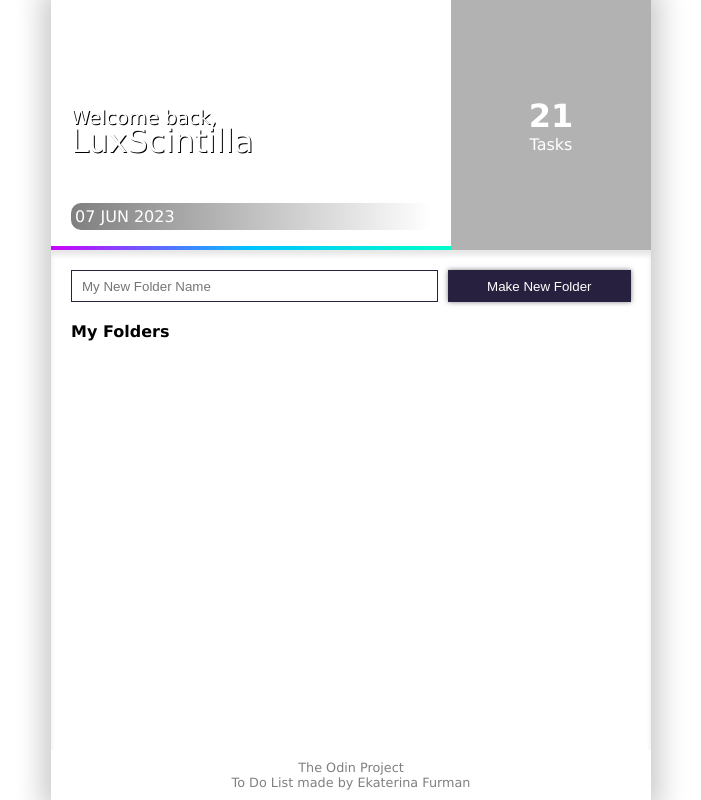
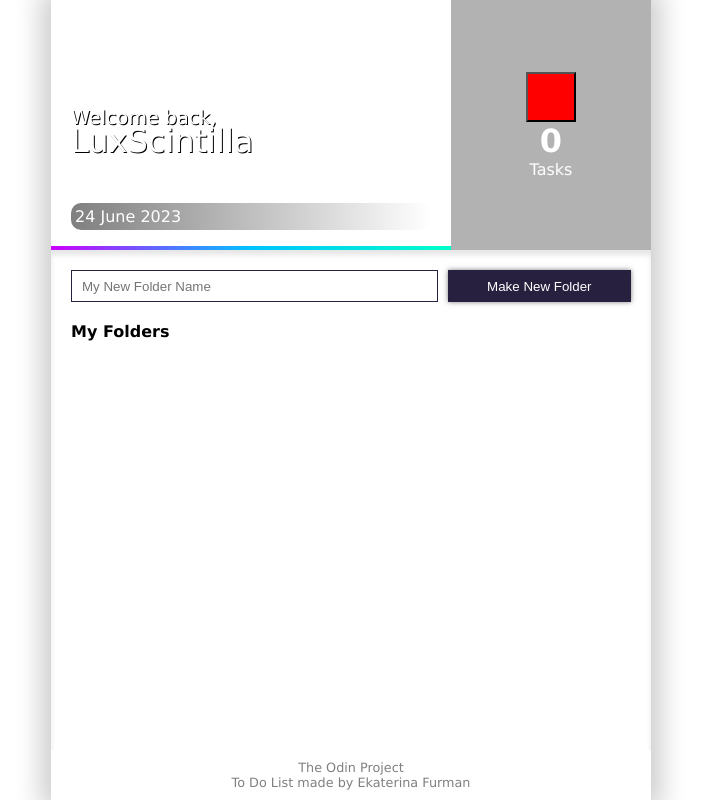
Before and after one commit to LuxScintilla/odin-todo, a website built with webpack: page src/index.html in a window 1280 px wide. Shown: the whole page, without its empty margins (289-990 px from the left). Built offline with nearby package versions, Linux system fonts and the light colour scheme; files whose address does not match are found by name.

Commit message:
Add date and tasks update

```diff
--- a/src/create-dom.js
+++ b/src/create-dom.js
@@ -1,4 +1,4 @@
-import { render, clearList, folderList } from "./index.js";
+import { render, clearList, taskCounter, folderList } from "./index.js";
 import { FOLDERS, TASKS } from "./data.js";
 
 let content;
@@ -182,6 +182,7 @@ export const createDOM = {
       TASKS.createObject(taskName, taskDesc, taskDate);
       FOLDERS.saveObject();
       createDOM.createTaskElement();
+      taskCounter();
       modalDialog.close();
     });
 
--- a/src/data.js
+++ b/src/data.js
@@ -1,4 +1,4 @@
-import { render } from "./index.js";
+import { render, taskCounter } from "./index.js";
 import { createDOM } from "./create-dom.js";
 
 export const FOLDERS = {
@@ -83,5 +83,6 @@ export const TASKS = {
     FOLDERS.saveObject();
     render();
     createDOM.createTaskElement();
+    taskCounter();
   },
 };
--- a/src/index.html
+++ b/src/index.html
@@ -17,10 +17,11 @@
             <p class="welcome-greeting">Welcome back,</p>
             <p class="welcome-name">LuxScintilla</p>
           </div>
-          <p class="header-date">07 JUN 2023</p>
+          <p class="header-date"></p>
         </div>
         <div class="header-right">
-          <p class="task-amount">21</p>
+          <button class="theme" aria-label="theme-toggle"></button>
+          <p class="task-amount"></p>
           <p class="task-text">Tasks</p>
         </div>
       </header>
--- a/src/index.js
+++ b/src/index.js
@@ -2,9 +2,32 @@
 import { FOLDERS } from "./data.js";
 import { createDOM } from "./create-dom.js";
 
+const headerDate = document.querySelector(".header-date");
+const taskAmount = document.querySelector(".task-amount");
 export const folderList = document.querySelector(".folder-collapse-container");
 const newFolderInput = document.querySelector(".new-folder-input");
 const newFolderSubmit = document.querySelector(".new-folder-submit");
+
+let dateNow = new Date();
+let day = dateNow.getDate();
+let month = dateNow.toLocaleString("default", { month: "long" });
+let year = dateNow.getFullYear();
+
+headerDate.textContent = `${day} ${month} ${year}`;
+
+let totalTasks;
+export function taskCounter() {
+  let count = 0;
+  FOLDERS.names.forEach((folder) => {
+    folder.tasks.forEach((task) => {
+      if (task) {
+        count++;
+      }
+    });
+  });
+  totalTasks = count;
+  taskAmount.textContent = totalTasks;
+}
 
 newFolderSubmit.addEventListener("click", (e) => {
   e.preventDefault();
@@ -33,3 +56,4 @@
 
 createDOM.createFolderElement();
 createDOM.createTaskElement();
+taskCounter();
--- a/src/style.css
+++ b/src/style.css
@@ -106,6 +106,12 @@ body {
   justify-content: center;
   align-items: center;
   background-color: rgba(0, 0, 0, 0.3);
+}
+
+.theme {
+  background-color: red;
+  width: 50px;
+  height: 50px;
 }
 
 .task-amount {
```
Also changed, not shown: src/dark-mode.js (added).
